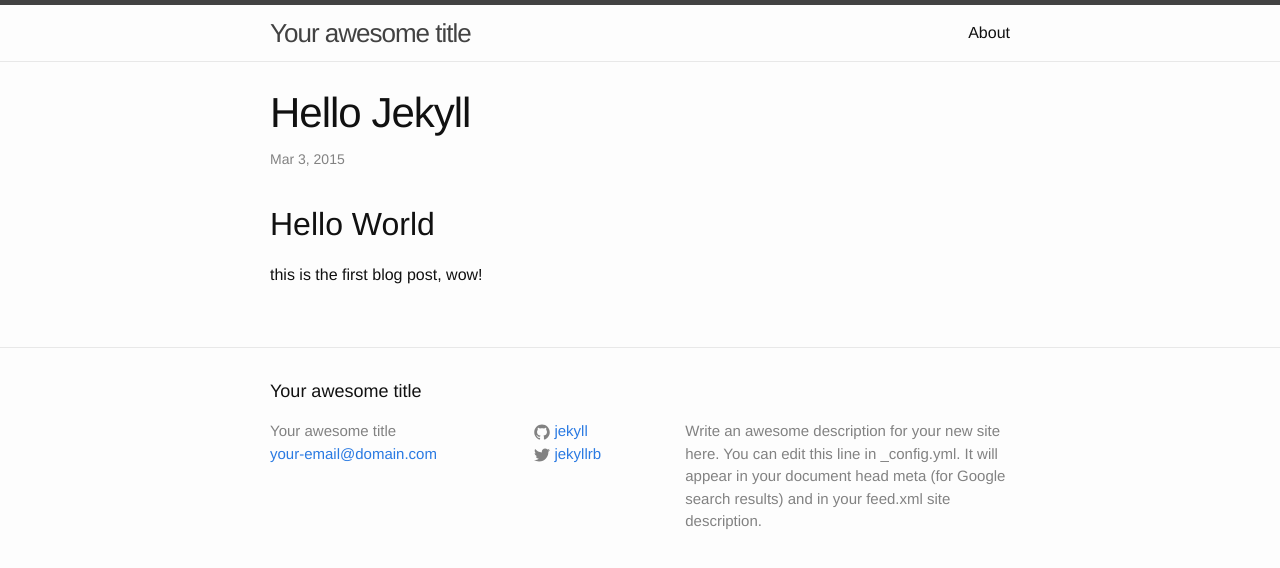
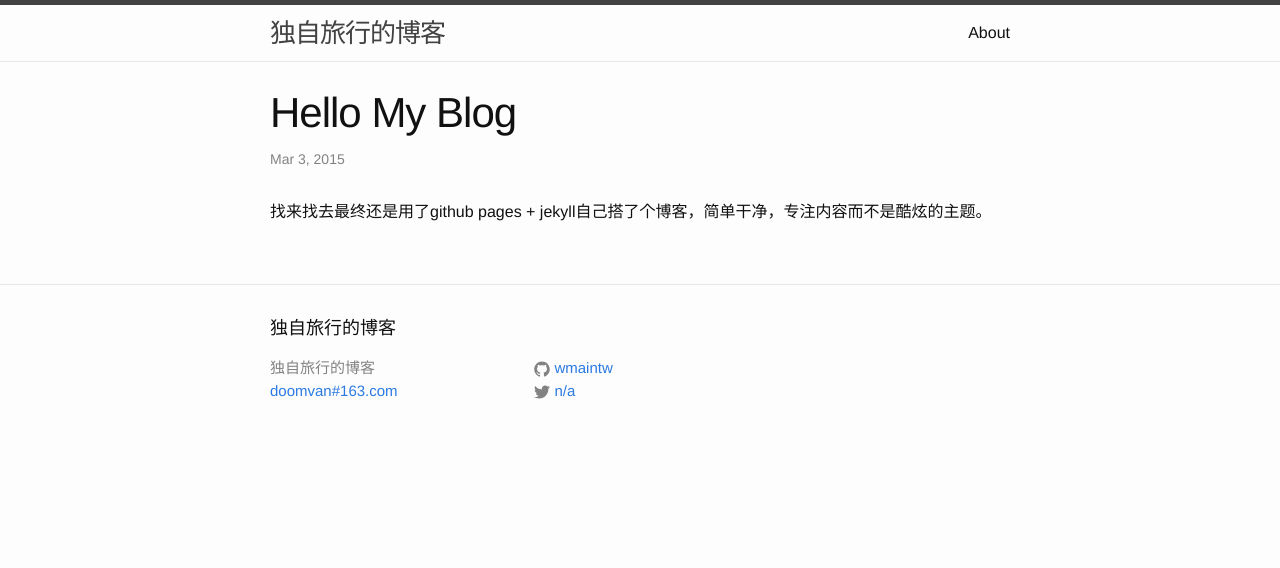
Before and after one commit to wmaintw/wmaintw.github.io, a Jekyll site: the page built from _posts/2015-03-03-hello-world.md, in a window 1280 px wide. Shown: the top 568 px of the page. Built offline with Jekyll 4.4.1, drawn with Linux system fonts in a browser that asks for light colours.

Commit message:
hello my blog

```diff
--- a/_config.yml
+++ b/_config.yml
@@ -1,14 +1,11 @@
 # Site settings
-title: Your awesome title
-email: your-email@domain.com
-description: > # this means to ignore newlines until "baseurl:"
-  Write an awesome description for your new site here. You can edit this
-  line in _config.yml. It will appear in your document head meta (for
-  Google search results) and in your feed.xml site description.
+title: 独自旅行的博客
+email: doomvan#163.com
+description:
 baseurl: "" # the subpath of your site, e.g. /blog/
-url: "http://yourdomain.com" # the base hostname & protocol for your site
-twitter_username: jekyllrb
-github_username:  jekyll
+url: "http://wmaintw.github.io" # the base hostname & protocol for your site
+twitter_username: n/a
+github_username:  wmaintw
 
 # Build settings
 markdown: kramdown
--- a/_posts/2015-03-03-hello-world.md
+++ b/_posts/2015-03-03-hello-world.md
@@ -1,7 +1,6 @@
 ---
 layout: post
-title: Hello Jekyll
+title: Hello My Blog
 ---
-## Hello World
 
-this is the first blog post, wow!
+找来找去最终还是用了github pages + jekyll自己搭了个博客，简单干净，专注内容而不是酷炫的主题。
```
Also changed, not shown: about.md (+1 -5 lines), Gemfile.lock (added).
